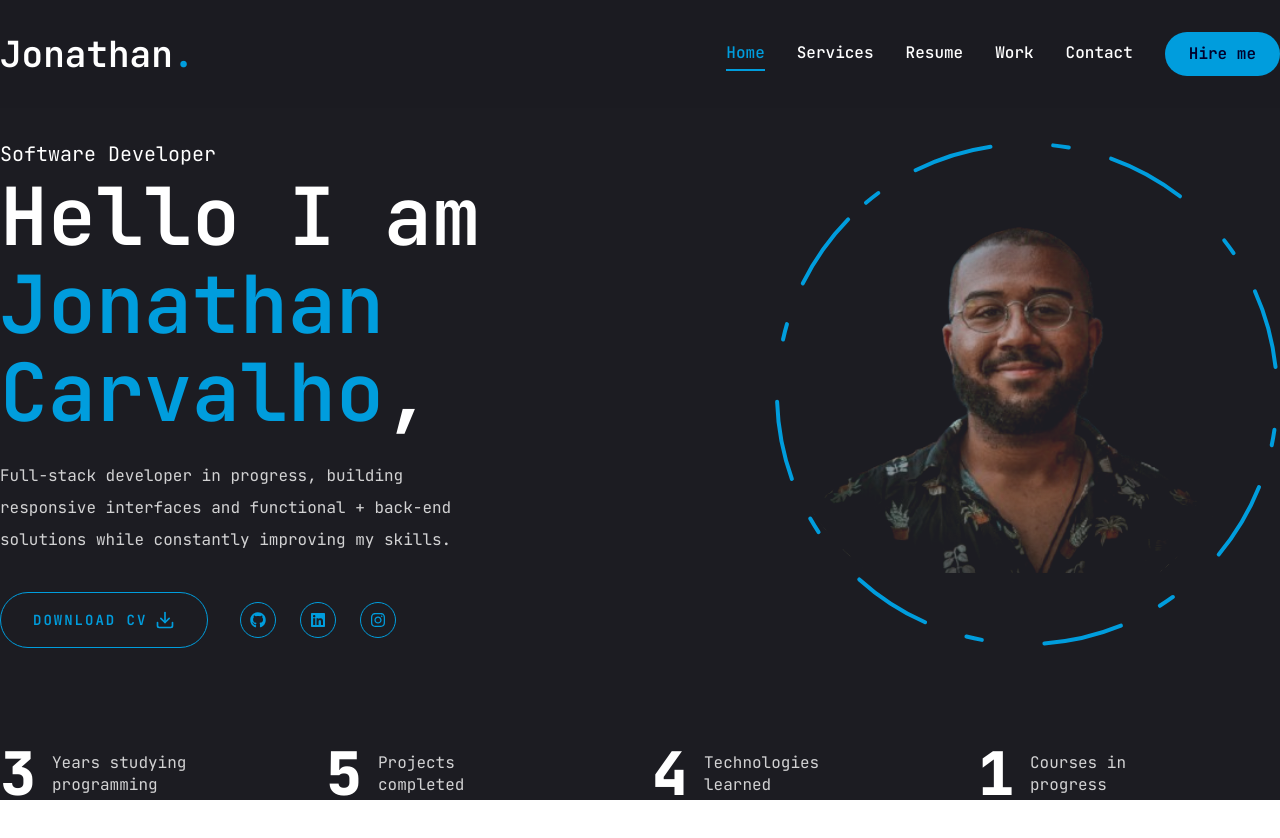
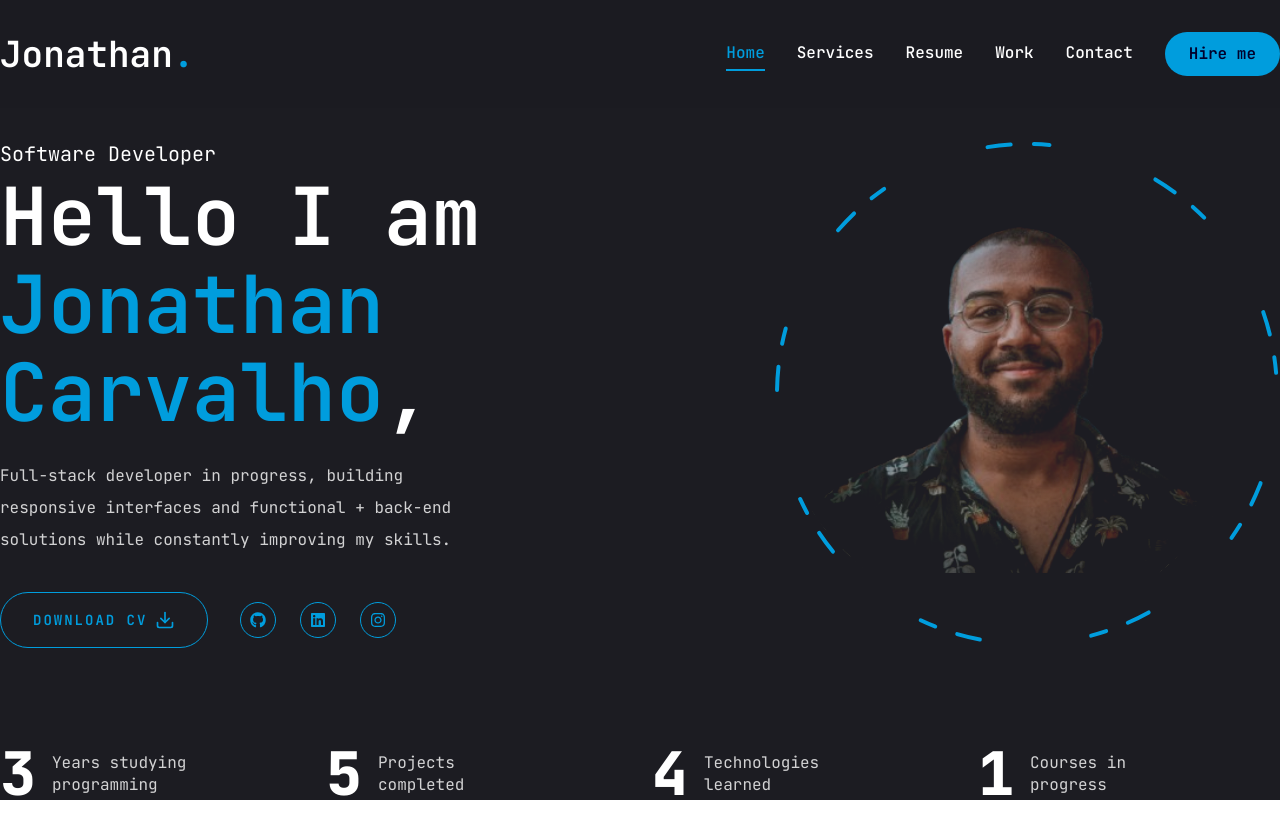
Before and after one commit to Dot010/personal-portfolio, a Next.js app: page / in a window 1280 px wide. Shown: the top 838 px of the page. Built offline with nearby package versions, Linux system fonts and the light colour scheme.

Commit message:
refactor(hero): animate the photo ring with gsap, add alt text and image sizes

```diff
--- a/components/common/Photo.tsx
+++ b/components/common/Photo.tsx
@@ -1,61 +1,69 @@
-
 "use client";
 
-import { motion } from "framer-motion"
-import Image from "next/image"
+import Image from "next/image";
+import { useRef } from "react";
+
+import { gsap, useGSAP } from "@/lib/gsap";
 
 const Photo = () => {
+  const root = useRef<HTMLDivElement>(null);
+
+  useGSAP(
+    () => {
+      const mm = gsap.matchMedia();
+      mm.add("(prefers-reduced-motion: no-preference)", () => {
+        gsap.from(".photo-frame", { autoAlpha: 0, duration: 0.6, delay: 0.2, ease: "power2.out" });
+        gsap.from(".photo-image", { autoAlpha: 0, duration: 0.6, delay: 0.5, ease: "power2.inOut" });
+
+        gsap.set(".photo-ring", { strokeDasharray: "24 10 0 0", transformOrigin: "50% 50%" });
+        gsap.to(".photo-ring", {
+          keyframes: [
+            { strokeDasharray: "15 120 25 25", rotation: 120 },
+            { strokeDasharray: "16 25 92 72", rotation: 240 },
+            { strokeDasharray: "4 250 22 22", rotation: 360 },
+          ],
+          duration: 20,
+          ease: "none",
+          repeat: -1,
+          yoyo: true,
+        });
+      });
+      return () => mm.revert();
+    },
+    { scope: root },
+  );
+
   return (
-
-    <div className="w-full h-full relative">
-            <motion.div initial={{ opacity: 0 }}
-                animate={{
-                opacity: 1,
-                    transition:
-                    {
-                        delay: 2,
-                        duration: 0.4,
-                        ease: "easeIn"
-                    }
-         }}>
-                <motion.div
-                    initial={{ opacity: 0 }}
-                animate={{
-                opacity: 1,
-                    transition:
-                    {
-                        delay: 2.4,
-                        duration: 0.4,
-                        ease: "easeInOut"
-                    }
-                    }}
-
-                    className="absolute w-74.5 aspect-square xl:w-120 mix-blend-lighten rounded-full overflow-hidden">
+    <div ref={root} className="w-full h-full relative">
+      <div className="photo-frame">
+        <div className="photo-image absolute w-74.5 aspect-square xl:w-120 mix-blend-lighten rounded-full overflow-hidden">
           <Image
             src="/assets/CvPhoto.png"
-                        priority quality={100}
+            priority
             fill
-                        alt=""
-                        className="object-cover  brightness-85"
+            sizes="(min-width: 1280px) 480px, 300px"
+            alt="Portrait of Jonathan Carvalho"
+            className="object-cover brightness-85"
             style={{ objectPosition: "30% 0%", transform: "translateY(-10%)" }}
-
           />
           <div
             className="absolute inset-0 rounded-full"
             style={{
-    background: "radial-gradient(circle, transparent 30%, rgba(0,0,0,0.4) 55%, rgba(0,0,0,0.85) 70%, #1a1a1a 100%)"
+              background:
+                "radial-gradient(circle, transparent 30%, rgba(0,0,0,0.4) 55%, rgba(0,0,0,0.85) 70%, #1a1a1a 100%)",
             }}
           />
+        </div>
 
-            </motion.div>
-
-                <motion.svg
+        <svg
           className="w-75 xl:w-126.5 h-75 xl:h-126.5"
           fill="transparent"
           viewBox="0 0 506 506"
           xmlns="http://www.w3.org/2000/svg"
+          aria-hidden="true"
         >
-                    <motion.circle
+          <circle
+            className="photo-ring"
             cx="253"
             cy="253"
             r="250"
@@ -63,25 +71,11 @@ const Photo = () => {
             strokeWidth="4"
             strokeLinecap="round"
             strokeLinejoin="round"
-                        initial={{ strokeDasharray: "24 10 0 0" }}
-                        animate={{
-                            strokeDasharray: ["15 120 25 25", "16 25 92 72", "4 250 22 22"],
-                            rotate: [120, 360 ]
-                        }}
-                        transition={{
-                            duration: 20,
-                            repeat: Infinity,
-                            repeatType: "reverse",
-                        }}
+          />
+        </svg>
+      </div>
+    </div>
+  );
+};
 
-
-
-                    />
-
-                </motion.svg>
-        </motion.div>
-    </div>
-    )
-}
-
-export default Photo
+export default Photo;
```
Lines whose indentation alone changed are shown as unchanged.
